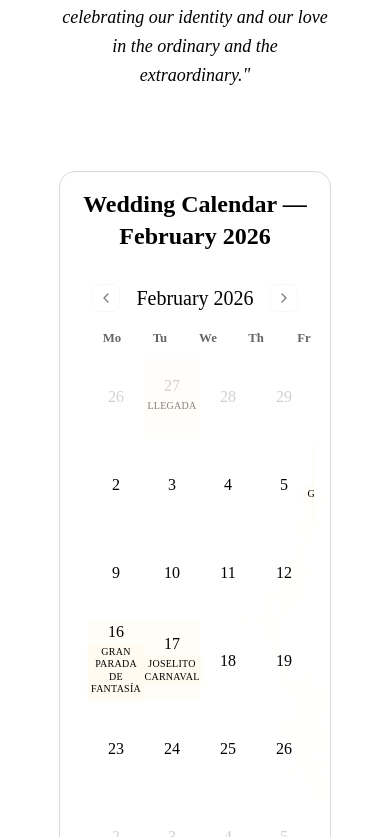
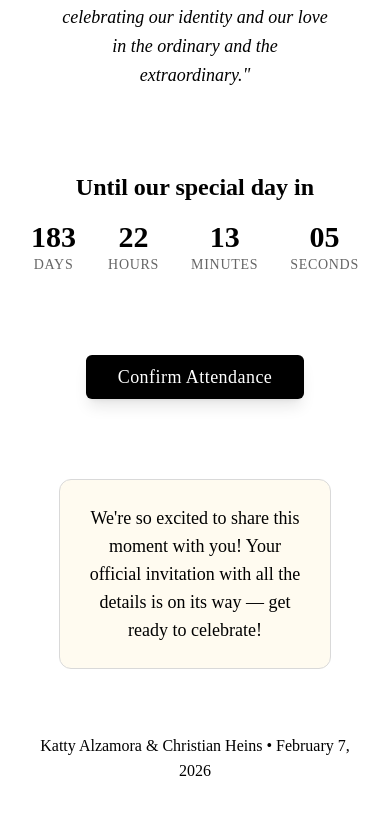
Before and after one commit to alzamorakatty-star/caribbean-love-story, a React (Vite) app: page / in a window 390 px wide. Shown: the part 1167-2004 px from the top of the page. After the commit the page ends 1974 px from the top, so only its background shows below. Built offline with nearby package versions, Linux system fonts and the light colour scheme.

Commit message:
Reverted to commit 9654c61d5059a2e59a4228e1bbab1d80d206d40b

```diff
--- a/src/components/WeddingCalendar.tsx
+++ /dev/null
@@ -1,117 +0,0 @@
-import * as React from "react";
-import { format } from "date-fns";
-import { enGB } from "date-fns/locale";
-
-import { cn } from "@/lib/utils";
-import { Calendar as ShadCalendar } from "@/components/ui/calendar";
-import watercolorFlower from "@/assets/watercolor-flower-cool.png";
-
-type EventItem = {
-  date: Date;
-  label: string;
-};
-
-const EVENTS: EventItem[] = [
-  { date: new Date(2026, 0, 27), label: "Llegada" },
-  { date: new Date(2026, 1, 6), label: "Guacherna" },
-  { date: new Date(2026, 1, 7), label: "Wedding Day" },
-  { date: new Date(2026, 1, 14), label: "Batalla de flores" },
-  { date: new Date(2026, 1, 15), label: "Gran Parada" },
-  { date: new Date(2026, 1, 16), label: "Gran Parada de Fantasía" },
-  { date: new Date(2026, 1, 17), label: "Joselito Carnaval" },
-];
-
-const eventMap = new Map<string, string>(
-  EVENTS.map((e) => [format(e.date, "yyyy-MM-dd"), e.label])
-);
-
-const eventDates = EVENTS.map((e) => e.date);
-
-function DayContent({ date }: { date: Date }) {
-  const key = format(date, "yyyy-MM-dd");
-  const label = eventMap.get(key);
-  const isOutside = date.getMonth() !== 1; // 1 = February
-
-  return (
-    <div
-      className={cn(
-        "flex h-full w-full flex-col items-center justify-center gap-1",
-        "font-playfair"
-      )}
-    >
-      <span
-        className={cn(
-          "text-base sm:text-lg leading-none",
-          isOutside ? "text-muted-foreground/60" : "text-foreground"
-        )}
-      >
-        {format(date, "d")}
-      </span>
-      {label && (
-        <span
-          className={cn(
-            "px-1 py-0.5 text-[10px] sm:text-xs leading-tight uppercase tracking-wide rounded",
-            "font-playfair"
-          )}
-          style={{
-            backgroundColor: "hsl(var(--accent) / 0.18)",
-            color: "hsl(var(--foreground))",
-          }}
-        >
-          {label}
-        </span>
-      )}
-    </div>
-  );
-}
-
-export default function WeddingCalendar() {
-  return (
-    <section
-      aria-label="Wedding Calendar – February 2026"
-      className="relative overflow-hidden rounded-2xl border border-border bg-background/80 p-4 sm:p-6"
-    >
-      <div
-        className="pointer-events-none absolute inset-0 z-[-1] min-h-full w-full opacity-20"
-        style={{
-          backgroundImage: `url(${watercolorFlower})`,
-          backgroundSize: "cover",
-          backgroundPosition: "center",
-          backgroundRepeat: "no-repeat",
-        }}
-      />
-
-      <header className="mb-4 text-center">
-        <h2 className="font-playfair text-2xl sm:text-3xl font-semibold text-primary">
-          Wedding Calendar — February 2026
-        </h2>
-      </header>
-
-      <div className="overflow-x-auto">
-        <div className="mx-auto max-w-full">
-          <ShadCalendar
-            locale={enGB}
-            month={new Date(2026, 1, 1)}
-            fixedWeeks
-            showOutsideDays
-            components={{ DayContent }}
-            className={cn("p-3 pointer-events-auto")}
-            classNames={{
-              caption_label: "text-xl sm:text-2xl font-playfair",
-              head_cell:
-                "text-muted-foreground font-playfair w-12 sm:w-16 text-[0.8rem]",
-              table: "w-full border-collapse",
-              row: "flex w-full mt-2",
-              cell:
-                "relative h-20 w-14 sm:h-24 sm:w-20 p-0 text-center text-sm",
-              day:
-                "h-full w-full p-0 font-normal aria-selected:opacity-100 flex",
-            }}
-            modifiers={{ event: eventDates }}
-            modifiersClassNames={{ event: "bg-accent/20" }}
-          />
-        </div>
-      </div>
-    </section>
-  );
-}
--- a/src/components/ui/calendar.tsx
+++ b/src/components/ui/calendar.tsx
@@ -11,13 +11,12 @@ function Calendar({
   className,
   classNames,
   showOutsideDays = true,
-  components: componentsProp,
   ...props
 }: CalendarProps) {
   return (
     <DayPicker
       showOutsideDays={showOutsideDays}
-      className={cn("p-3 pointer-events-auto", className)}
+      className={cn("p-3", className)}
       classNames={{
         months: "flex flex-col sm:flex-row space-y-4 sm:space-x-4 sm:space-y-0",
         month: "space-y-4",
@@ -55,7 +54,6 @@ function Calendar({
       components={{
         IconLeft: ({ ..._props }) => <ChevronLeft className="h-4 w-4" />,
         IconRight: ({ ..._props }) => <ChevronRight className="h-4 w-4" />,
-        ...componentsProp,
       }}
       {...props}
     />
--- a/src/pages/WeddingPage.tsx
+++ b/src/pages/WeddingPage.tsx
@@ -4,7 +4,6 @@ import CountdownTimer from "@/components/CountdownTimer";
 import RSVPForm from "@/components/RSVPForm";
 import { Calendar, MapPin, Languages } from 'lucide-react';
 import watercolorFlower from '@/assets/watercolor-flower-cool.png';
-import WeddingCalendar from "@/components/WeddingCalendar";
 
 const WeddingPage = () => {
   const [showRSVP, setShowRSVP] = useState(false);
@@ -113,13 +112,6 @@ const WeddingPage = () => {
           </blockquote>
         </section>
 
-        {/* Wedding Calendar - February 2026 */}
-        <section className="py-10 px-6">
-          <div className="max-w-5xl mx-auto">
-            <WeddingCalendar />
-          </div>
-        </section>
-
         {/* Countdown */}
         <section className="py-10 px-6 text-center">
           <h3 className="text-2xl font-playfair font-semibold text-primary mb-4">
```
